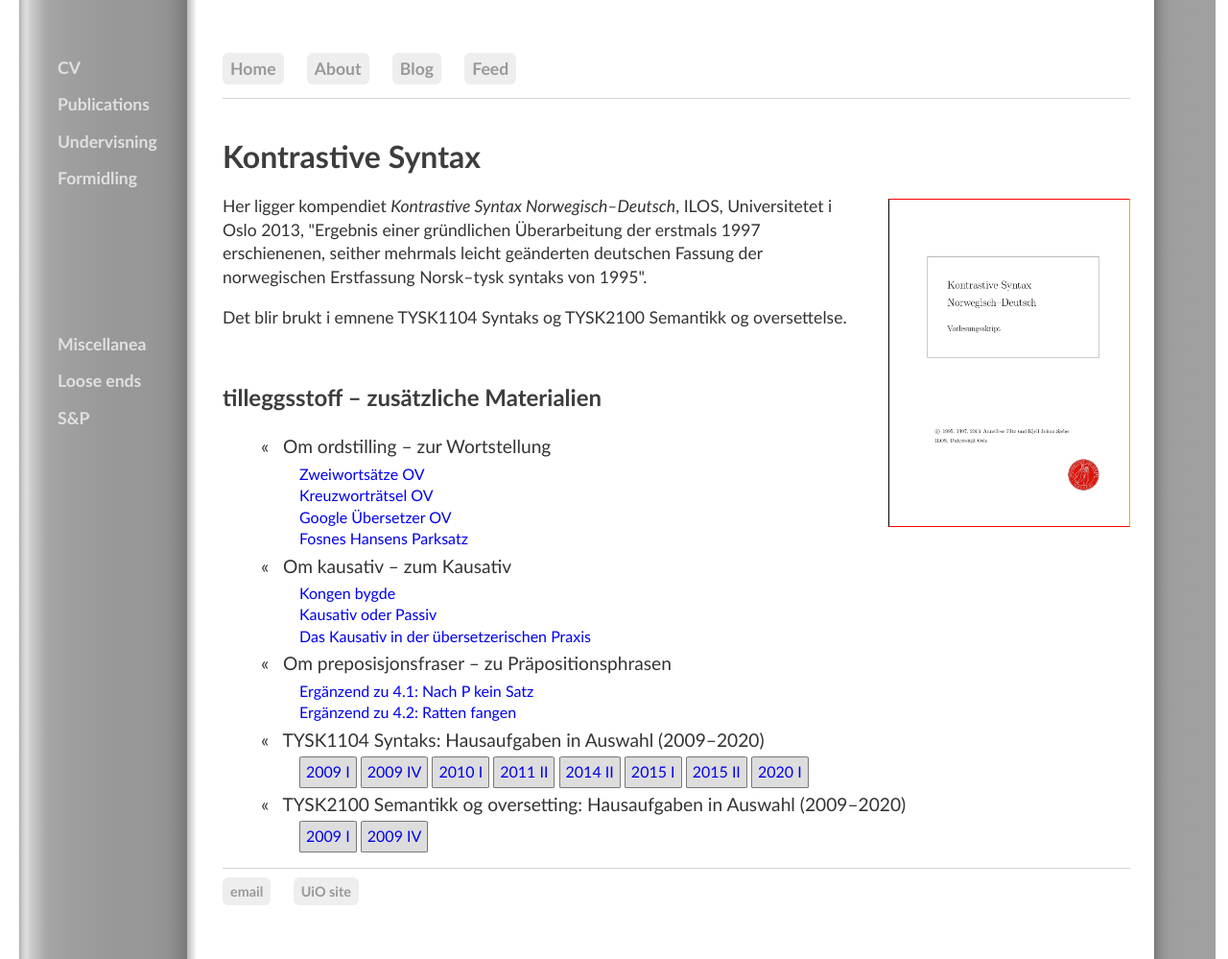
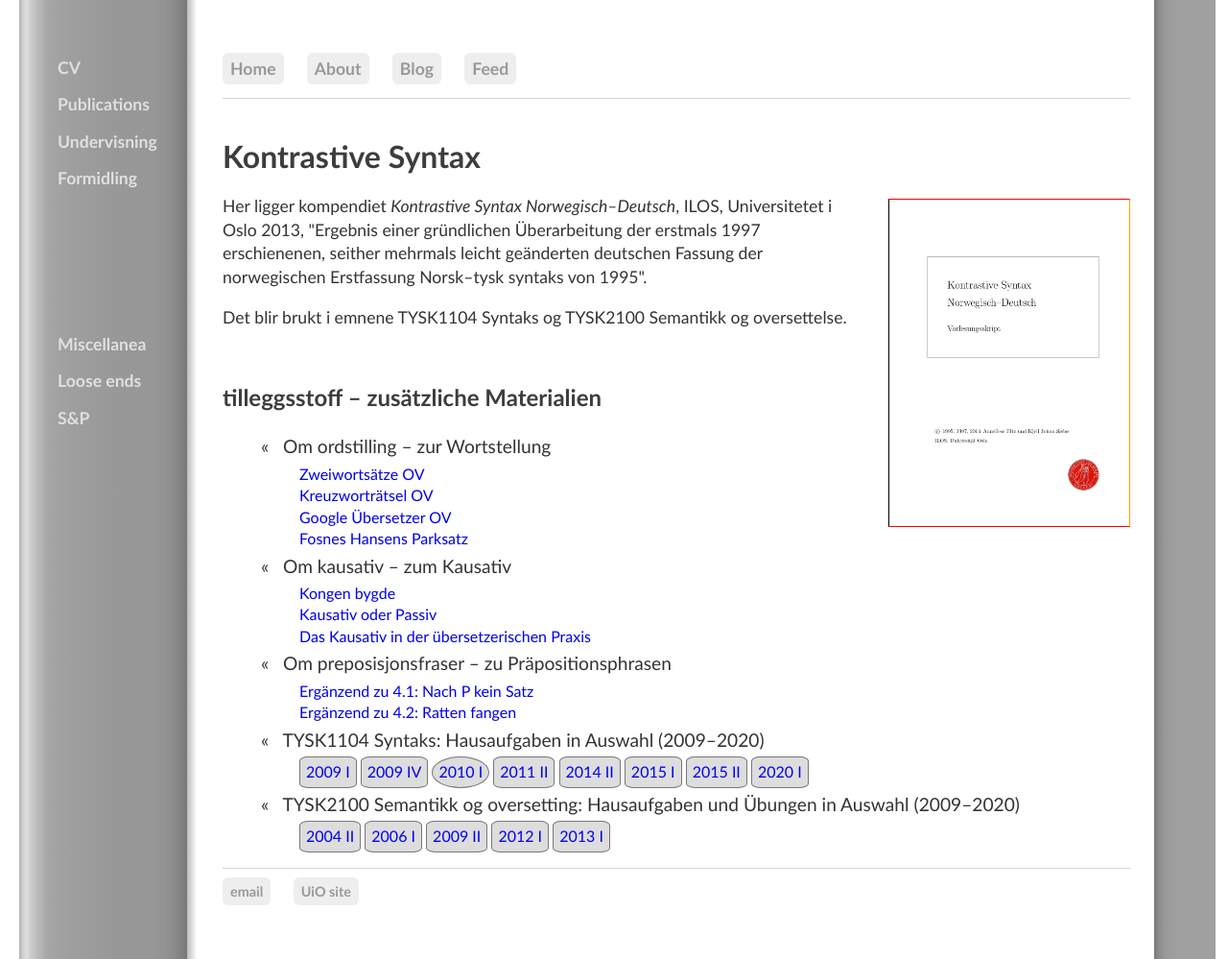
Before and after one commit to kjelljs/kjelljs.github.io, a Jekyll site: the page built from courses/kontrast/index.html, in a window 1280 px wide and 999 px high. Shown: the whole window at 96% size. Built offline with Jekyll 4.4.1, drawn with Linux system fonts in a browser that asks for light colours.

Commit message:
Update index.html

```diff
--- a/courses/kontrast/index.html
+++ b/courses/kontrast/index.html
@@ -25,17 +25,20 @@ Her ligger kompendiet <i>Kontrastive Syntax Norwegisch–Deutsch</i>, ILOS, Univ
   <li><a href="/courses/kontrast/ratten.html">Ergänzend zu 4.2: Ratten fangen</a></li>
 </ul></li>
 <li id="blogposts">&laquo; &nbsp; TYSK1104 Syntaks: Hausaufgaben in Auswahl (2009–2020)</li><ul>
-  <li style="display:inline-block; padding-right: 6px; background: #ddd; padding: 4px 6px 4px 6px; border: #777 .6pt solid; border-radius: 5%;"><a href="/courses/kontrast/2009I.html">2009 I</a></li>
-  <li style="display:inline-block; padding-right: 6px; background: #ddd; padding: 4px 6px 4px 6px; border: #777 .6pt solid; border-radius: 5%;"><a href="/courses/kontrast/2009IV.html">2009 IV</a></li>
-  <li style="display:inline-block; padding-right: 6px; background: #ddd; padding: 4px 6px 4px 6px; border: #777 .6pt solid; border-radius: 5%;"><a href="/courses/kontrast/2010I.html">2010 I</a></li>
-  <li style="display:inline-block; padding-right: 6px; background: #ddd; padding: 4px 6px 4px 6px; border: #777 .6pt solid; border-radius: 5%;"><a href="/courses/kontrast/2011II.html">2011 II</a></li>
-  <li style="display:inline-block; padding-right: 6px; background: #ddd; padding: 4px 6px 4px 6px; border: #777 .6pt solid; border-radius: 5%;"><a href="/courses/kontrast/2014II.html">2014 II</a></li>
-  <li style="display:inline-block; padding-right: 6px; background: #ddd; padding: 4px 6px 4px 6px; border: #777 .6pt solid; border-radius: 5%;"><a href="/courses/kontrast/2015I.html">2015 I</a></li>
-  <li style="display:inline-block; padding-right: 6px; background: #ddd; padding: 4px 6px 4px 6px; border: #777 .6pt solid; border-radius: 5%;"><a href="/courses/kontrast/2015II.html">2015 II</a></li>
-  <li style="display:inline-block; padding-right: 6px; background: #ddd; padding: 4px 6px 4px 6px; border: #777 .6pt solid; border-radius: 5%;"><a href="/courses/kontrast/2020I.html">2020 I</a></li>
+  <li style="display:inline-block; padding-right: 6px; background: #ddd; padding: 4px 6px 4px 6px; border: #777 1pt solid; border-radius: 15%;"><a href="/courses/kontrast/2009I.html">2009 I</a></li>
+  <li style="display:inline-block; padding-right: 6px; background: #ddd; padding: 4px 6px 4px 6px; border: #777 1pt solid; border-radius: 15%;"><a href="/courses/kontrast/2009IV.html">2009 IV</a></li>
+  <li style="display:inline-block; padding-right: 6px; background: #ddd; padding: 4px 6px 4px 6px; border: #777 1pt solid; border-radius: 51%;"><a href="/courses/kontrast/2010I.html">2010 I</a></li>
+  <li style="display:inline-block; padding-right: 6px; background: #ddd; padding: 4px 6px 4px 6px; border: #777 1pt solid; border-radius: 15%;"><a href="/courses/kontrast/2011II.html">2011 II</a></li>
+  <li style="display:inline-block; padding-right: 6px; background: #ddd; padding: 4px 6px 4px 6px; border: #777 1pt solid; border-radius: 15%;"><a href="/courses/kontrast/2014II.html">2014 II</a></li>
+  <li style="display:inline-block; padding-right: 6px; background: #ddd; padding: 4px 6px 4px 6px; border: #777 1pt solid; border-radius: 15%;"><a href="/courses/kontrast/2015I.html">2015 I</a></li>
+  <li style="display:inline-block; padding-right: 6px; background: #ddd; padding: 4px 6px 4px 6px; border: #777 1pt solid; border-radius: 15%;"><a href="/courses/kontrast/2015II.html">2015 II</a></li>
+  <li style="display:inline-block; padding-right: 6px; background: #ddd; padding: 4px 6px 4px 6px; border: #777 1pt solid; border-radius: 15%;"><a href="/courses/kontrast/2020I.html">2020 I</a></li>
  </ul></li>
-<li id="blogposts">&laquo; &nbsp; TYSK2100 Semantikk og oversetting: Hausaufgaben in Auswahl (2009–2020)</li><ul>
-  <li style="display:inline-block; padding-right: 6px; background: #ddd; padding: 4px 6px 4px 6px; border: #777 .6pt solid; border-radius: 5%;"><a href="/courses/kontrast/2009I.html">2009 I</a></li>
-  <li style="display:inline-block; padding-right: 6px; background: #ddd; padding: 4px 6px 4px 6px; border: #777 .6pt solid; border-radius: 5%;"><a href="/courses/kontrast/2009IV.html">2009 IV</a></li>
+<li id="blogposts">&laquo; &nbsp; TYSK2100 Semantikk og oversetting: Hausaufgaben und Übungen in Auswahl (2009–2020)</li><ul>
+  <li style="display:inline-block; padding-right: 6px; background: #ddd; padding: 4px 6px 4px 6px; border: #777 1pt solid; border-radius: 15%;"><a href="/courses/kontrast/2004II.html">2004 II</a></li>
+  <li style="display:inline-block; padding-right: 6px; background: #ddd; padding: 4px 6px 4px 6px; border: #777 1pt solid; border-radius: 15%;"><a href="/courses/kontrast/2006I.html">2006 I</a></li>
+  <li style="display:inline-block; padding-right: 6px; background: #ddd; padding: 4px 6px 4px 6px; border: #777 1pt solid; border-radius: 15%;"><a href="/courses/kontrast/2009II.html">2009 II</a></li>
+  <li style="display:inline-block; padding-right: 6px; background: #ddd; padding: 4px 6px 4px 6px; border: #777 1pt solid; border-radius: 15%;"><a href="/courses/kontrast/2009IV.html">2012 I</a></li>
+  <li style="display:inline-block; padding-right: 6px; background: #ddd; padding: 4px 6px 4px 6px; border: #777 1pt solid; border-radius: 15%;"><a href="/courses/kontrast/2009IV.html">2013 I</a></li>
 </ul></li>
 </ul>
```
